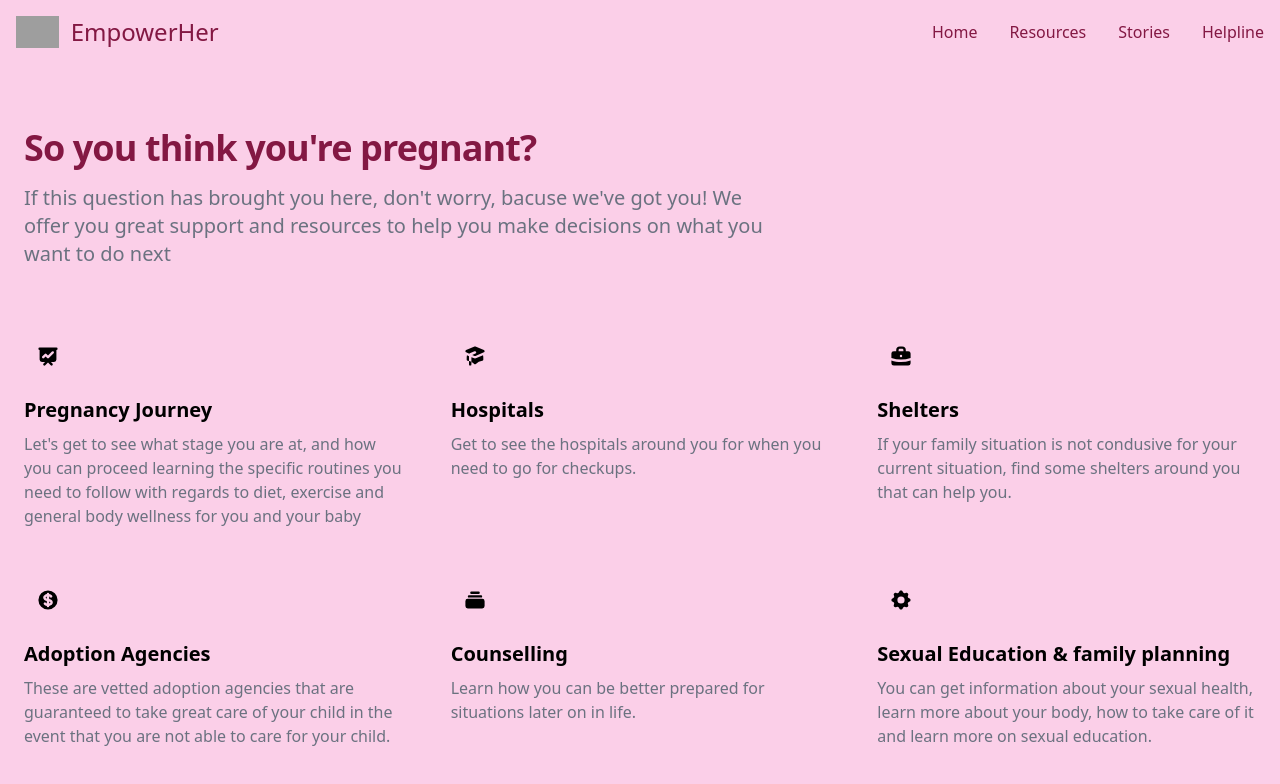
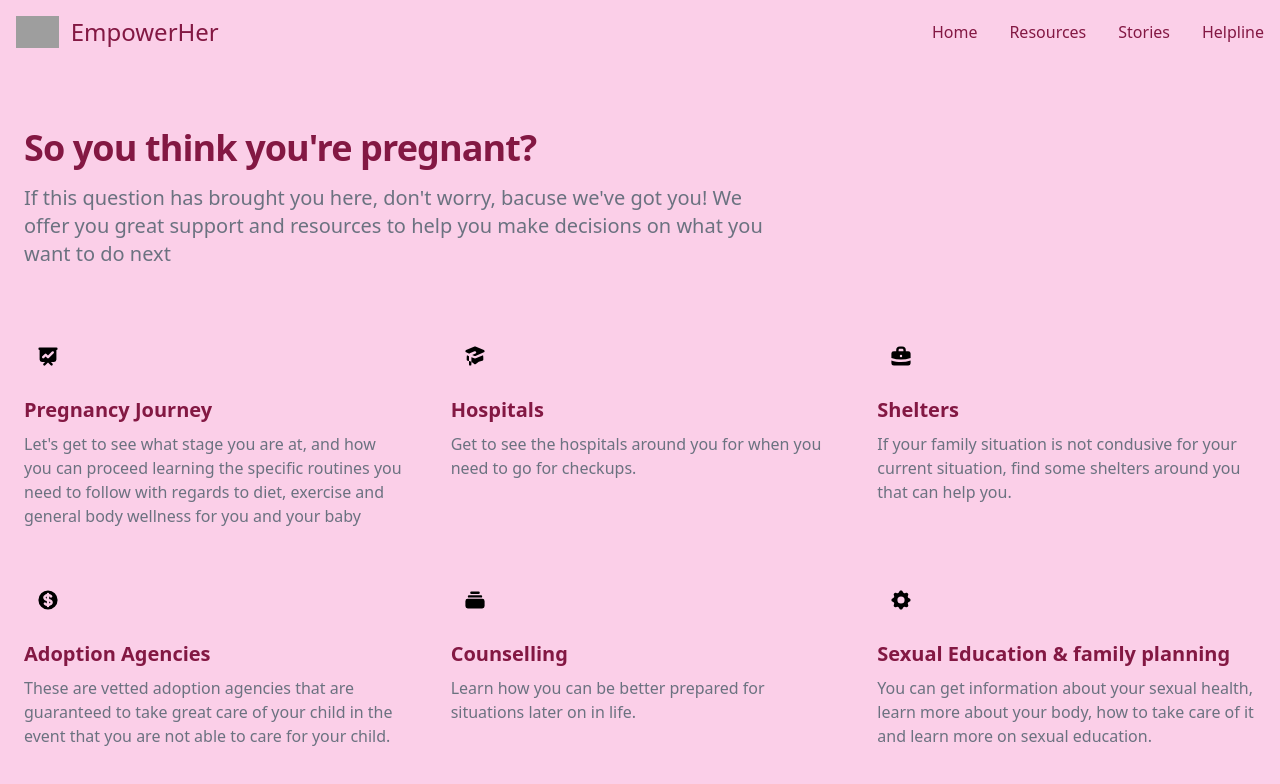
Before and after one commit to changach-3000/empowerher, a React (Create React App) app: page /resources in a window 1280 px wide. Shown: the top 784 px of the page. Built offline with nearby package versions, Linux system fonts and the light colour scheme; grey boxes are pictures that could not be loaded.

Commit message:
added routes to the pages

```diff
--- a/src/pages/Hospitals.jsx
+++ b/src/pages/Hospitals.jsx
@@ -5,7 +5,7 @@ function Hospitals() {
  <section class="bg-pink-200 dark:bg-gray-900 h-screen">
     <div class="py-8 px-4 mx-auto max-w-screen-xl lg:py-16 lg:px-6 h-screen">
         <div class="mx-auto max-w-screen-sm text-center mb-8 lg:mb-16">
-            <h2 class="mb-4 text-4xl tracking-tight font-extrabold text-gray-900 dark:text-white">Hospitals</h2>
+            <h2 class="mb-4 text-4xl tracking-tight font-extrabold text-pink-900 dark:text-white">Hospitals</h2>
             <p class="font-light text-gray-500 lg:mb-16 sm:text-xl dark:text-gray-400">These are some of the hospitals that are close to you and within access that are assured to provide great care for you and for your child.</p>
         </div>
         <div class="grid gap-8 mb-6 lg:mb-16 md:grid-cols-2">
--- a/src/pages/LandingPage.jsx
+++ b/src/pages/LandingPage.jsx
@@ -1,4 +1,5 @@
 import React from 'react'
+import { Link } from 'react-router-dom'
 
 function LandingPage() {
   return (
@@ -17,9 +18,9 @@ function LandingPage() {
                 Get started
                 <svg class="w-5 h-5 ml-2 -mr-1" fill="currentColor" viewBox="0 0 20 20" xmlns="http://www.w3.org/2000/svg"><path fill-rule="evenodd" d="M10.293 3.293a1 1 0 011.414 0l6 6a1 1 0 010 1.414l-6 6a1 1 0 01-1.414-1.414L14.586 11H3a1 1 0 110-2h11.586l-4.293-4.293a1 1 0 010-1.414z" clip-rule="evenodd"></path></svg>
             </a>
-            <a href="#" class="inline-flex items-center justify-center px-5 py-3 text-base font-medium text-center text-gray-900 border border-pink-900 rounded-lg hover:bg-gray-100 focus:ring-4 focus:ring-gray-100 dark:text-white dark:border-gray-700 dark:hover:bg-gray-700 dark:focus:ring-gray-800">
+            <Link to="resources" class="inline-flex items-center justify-center px-5 py-3 text-base font-medium text-center text-pink-900 border border-pink-900 rounded-lg hover:bg-gray-100 focus:ring-4 focus:ring-gray-100 dark:text-white dark:border-gray-700 dark:hover:bg-gray-700 dark:focus:ring-gray-800">
                 Go to site
-            </a>
+            </Link>
         </div>
 
 
--- a/src/pages/Resources.jsx
+++ b/src/pages/Resources.jsx
@@ -1,4 +1,5 @@
 import React from 'react'
+import { Link } from 'react-router-dom'
 
 function Resources() {
   return (
@@ -13,42 +14,42 @@ function Resources() {
                 <div class="flex justify-center items-center mb-4 w-10 h-10 rounded-full bg-primary-100 lg:h-12 lg:w-12 dark:bg-primary-900">
                     <svg class="w-5 h-5 text-primary-600 lg:w-6 lg:h-6 dark:text-primary-300" fill="currentColor" viewBox="0 0 20 20" xmlns="http://www.w3.org/2000/svg"><path fill-rule="evenodd" d="M3 3a1 1 0 000 2v8a2 2 0 002 2h2.586l-1.293 1.293a1 1 0 101.414 1.414L10 15.414l2.293 2.293a1 1 0 001.414-1.414L12.414 15H15a2 2 0 002-2V5a1 1 0 100-2H3zm11.707 4.707a1 1 0 00-1.414-1.414L10 9.586 8.707 8.293a1 1 0 00-1.414 0l-2 2a1 1 0 101.414 1.414L8 10.414l1.293 1.293a1 1 0 001.414 0l4-4z" clip-rule="evenodd"></path></svg>
                 </div>
-               <a href='https://www.plannedparenthood.org/learn/pregnancy' target="_blank" > <h3 class="mb-2 text-xl font-bold dark:text-white">Pregnancy Journey</h3></a>
+               <a href='https://www.plannedparenthood.org/learn/pregnancy' target="_blank" > <h3 class="mb-2 text-xl font-bold dark:text-white text-pink-900">Pregnancy Journey</h3></a>
                 <p class="text-gray-500 dark:text-gray-400">Let's get to see what stage you are at, and how you can proceed learning the specific routines you need to follow with regards to diet, exercise and general body wellness for you and your baby</p>
             </div>
             <div>
                 <div class="flex justify-center items-center mb-4 w-10 h-10 rounded-full bg-primary-100 lg:h-12 lg:w-12 dark:bg-primary-900">
                     <svg class="w-5 h-5 text-primary-600 lg:w-6 lg:h-6 dark:text-primary-300" fill="currentColor" viewBox="0 0 20 20" xmlns="http://www.w3.org/2000/svg"><path d="M10.394 2.08a1 1 0 00-.788 0l-7 3a1 1 0 000 1.84L5.25 8.051a.999.999 0 01.356-.257l4-1.714a1 1 0 11.788 1.838L7.667 9.088l1.94.831a1 1 0 00.787 0l7-3a1 1 0 000-1.838l-7-3zM3.31 9.397L5 10.12v4.102a8.969 8.969 0 00-1.05-.174 1 1 0 01-.89-.89 11.115 11.115 0 01.25-3.762zM9.3 16.573A9.026 9.026 0 007 14.935v-3.957l1.818.78a3 3 0 002.364 0l5.508-2.361a11.026 11.026 0 01.25 3.762 1 1 0 01-.89.89 8.968 8.968 0 00-5.35 2.524 1 1 0 01-1.4 0zM6 18a1 1 0 001-1v-2.065a8.935 8.935 0 00-2-.712V17a1 1 0 001 1z"></path></svg>
                 </div>
-                <h3 class="mb-2 text-xl font-bold dark:text-white">Hospitals</h3>
+              <Link to="/hospitals">  <h3 class="mb-2 text-xl font-bold dark:text-white text-pink-900">Hospitals</h3></Link>
                 <p class="text-gray-500 dark:text-gray-400">Get to see the hospitals around you for when you need to go for checkups.</p>
             </div>
             <div>
                 <div class="flex justify-center items-center mb-4 w-10 h-10 rounded-full bg-primary-100 lg:h-12 lg:w-12 dark:bg-primary-900">
                     <svg class="w-5 h-5 text-primary-600 lg:w-6 lg:h-6 dark:text-primary-300" fill="currentColor" viewBox="0 0 20 20" xmlns="http://www.w3.org/2000/svg"><path fill-rule="evenodd" d="M6 6V5a3 3 0 013-3h2a3 3 0 013 3v1h2a2 2 0 012 2v3.57A22.952 22.952 0 0110 13a22.95 22.95 0 01-8-1.43V8a2 2 0 012-2h2zm2-1a1 1 0 011-1h2a1 1 0 011 1v1H8V5zm1 5a1 1 0 011-1h.01a1 1 0 110 2H10a1 1 0 01-1-1z" clip-rule="evenodd"></path><path d="M2 13.692V16a2 2 0 002 2h12a2 2 0 002-2v-2.308A24.974 24.974 0 0110 15c-2.796 0-5.487-.46-8-1.308z"></path></svg>
                 </div>
-                <h3 class="mb-2 text-xl font-bold dark:text-white">Shelters</h3>
+               <Link to="/shelters"> <h3 class="mb-2 text-xl font-bold dark:text-white text-pink-900">Shelters</h3></Link>
                 <p class="text-gray-500 dark:text-gray-400">If your family situation is not condusive for your current situation, find some shelters around you that can help you.</p>
             </div>
             <div>
                 <div class="flex justify-center items-center mb-4 w-10 h-10 rounded-full bg-primary-100 lg:h-12 lg:w-12 dark:bg-primary-900">
                     <svg class="w-5 h-5 text-primary-600 lg:w-6 lg:h-6 dark:text-primary-300" fill="currentColor" viewBox="0 0 20 20" xmlns="http://www.w3.org/2000/svg"><path d="M8.433 7.418c.155-.103.346-.196.567-.267v1.698a2.305 2.305 0 01-.567-.267C8.07 8.34 8 8.114 8 8c0-.114.07-.34.433-.582zM11 12.849v-1.698c.22.071.412.164.567.267.364.243.433.468.433.582 0 .114-.07.34-.433.582a2.305 2.305 0 01-.567.267z"></path><path fill-rule="evenodd" d="M10 18a8 8 0 100-16 8 8 0 000 16zm1-13a1 1 0 10-2 0v.092a4.535 4.535 0 00-1.676.662C6.602 6.234 6 7.009 6 8c0 .99.602 1.765 1.324 2.246.48.32 1.054.545 1.676.662v1.941c-.391-.127-.68-.317-.843-.504a1 1 0 10-1.51 1.31c.562.649 1.413 1.076 2.353 1.253V15a1 1 0 102 0v-.092a4.535 4.535 0 001.676-.662C13.398 13.766 14 12.991 14 12c0-.99-.602-1.765-1.324-2.246A4.535 4.535 0 0011 9.092V7.151c.391.127.68.317.843.504a1 1 0 101.511-1.31c-.563-.649-1.413-1.076-2.354-1.253V5z" clip-rule="evenodd"></path></svg>
                 </div>
-               <a href='https://mumsvillage.com/pregnancy-parenting/serah-adoption-agencies-kenya/' target='blank'><h3 class="mb-2 text-xl font-bold dark:text-white">Adoption Agencies</h3></a>
+               <a href='https://mumsvillage.com/pregnancy-parenting/serah-adoption-agencies-kenya/' target='blank'><h3 class="mb-2 text-xl font-bold dark:text-white text-pink-900">Adoption Agencies</h3></a>
                 <p class="text-gray-500 dark:text-gray-400">These are vetted adoption agencies that are guaranteed to take great care of your child in the event that you are not able to care for your child.</p>
             </div>
             <div>
                 <div class="flex justify-center items-center mb-4 w-10 h-10 rounded-full bg-primary-100 lg:h-12 lg:w-12 dark:bg-primary-900">
                     <svg class="w-5 h-5 text-primary-600 lg:w-6 lg:h-6 dark:text-primary-300" fill="currentColor" viewBox="0 0 20 20" xmlns="http://www.w3.org/2000/svg"><path d="M7 3a1 1 0 000 2h6a1 1 0 100-2H7zM4 7a1 1 0 011-1h10a1 1 0 110 2H5a1 1 0 01-1-1zM2 11a2 2 0 012-2h12a2 2 0 012 2v4a2 2 0 01-2 2H4a2 2 0 01-2-2v-4z"></path></svg>
                 </div>
-                <h3 class="mb-2 text-xl font-bold dark:text-white">Counselling</h3>
+               <Link to="/counselling"> <h3 class="mb-2 text-xl font-bold dark:text-white text-pink-900">Counselling</h3></Link>
                 <p class="text-gray-500 dark:text-gray-400">Learn how you can be better prepared for situations later on in life.</p>
             </div>
             <div>
                 <div class="flex justify-center items-center mb-4 w-10 h-10 rounded-full bg-primary-100 lg:h-12 lg:w-12 dark:bg-primary-900">
                     <svg class="w-5 h-5 text-primary-600 lg:w-6 lg:h-6 dark:text-primary-300" fill="currentColor" viewBox="0 0 20 20" xmlns="http://www.w3.org/2000/svg"><path fill-rule="evenodd" d="M11.49 3.17c-.38-1.56-2.6-1.56-2.98 0a1.532 1.532 0 01-2.286.948c-1.372-.836-2.942.734-2.106 2.106.54.886.061 2.042-.947 2.287-1.561.379-1.561 2.6 0 2.978a1.532 1.532 0 01.947 2.287c-.836 1.372.734 2.942 2.106 2.106a1.532 1.532 0 012.287.947c.379 1.561 2.6 1.561 2.978 0a1.533 1.533 0 012.287-.947c1.372.836 2.942-.734 2.106-2.106a1.533 1.533 0 01.947-2.287c1.561-.379 1.561-2.6 0-2.978a1.532 1.532 0 01-.947-2.287c.836-1.372-.734-2.942-2.106-2.106a1.532 1.532 0 01-2.287-.947zM10 13a3 3 0 100-6 3 3 0 000 6z" clip-rule="evenodd"></path></svg>
                 </div>
-               <a href='https://www.plannedparenthood.org/learn/health-and-wellness/sexual-and-reproductive-anatomy' target='blank'><h3 class="mb-2 text-xl font-bold dark:text-white">Sexual Education & family planning</h3></a>
+               <a href='https://www.plannedparenthood.org/learn/health-and-wellness/sexual-and-reproductive-anatomy' target='blank'><h3 class="mb-2 text-xl font-bold dark:text-white text-pink-900">Sexual Education & family planning</h3></a>
                 <p class="text-gray-500 dark:text-gray-400">You can get information about your sexual health, learn more about your body, how to take care of it and learn more on sexual education.</p>
             </div>
         </div>
--- a/src/pages/Shelters.jsx
+++ b/src/pages/Shelters.jsx
@@ -5,7 +5,7 @@ function Shelters() {
     <section class="bg-pink-200 h-screen dark:bg-gray-900">
     <div class="py-8 px-4 mx-auto max-w-screen-xl text-center lg:py-16 lg:px-6">
         <div class="mx-auto mb-8 max-w-screen-sm lg:mb-16">
-            <h2 class="mb-4 text-4xl tracking-tight font-extrabold text-gray-900 dark:text-white">Shelters</h2>
+            <h2 class="mb-4 text-4xl tracking-tight font-extrabold text-pink-900 dark:text-white">Shelters</h2>
             <p class="font-light text-gray-500 sm:text-xl dark:text-gray-400">These are some of the shelters around you that can take you in whenever you need in case of anything</p>
         </div>
         <div class="grid gap-8 lg:gap-16 sm:grid-cols-2 md:grid-cols-3 lg:grid-cols-4">
```
Also changed, not shown: src/pages/NavBar.jsx (+5 -4 lines).
